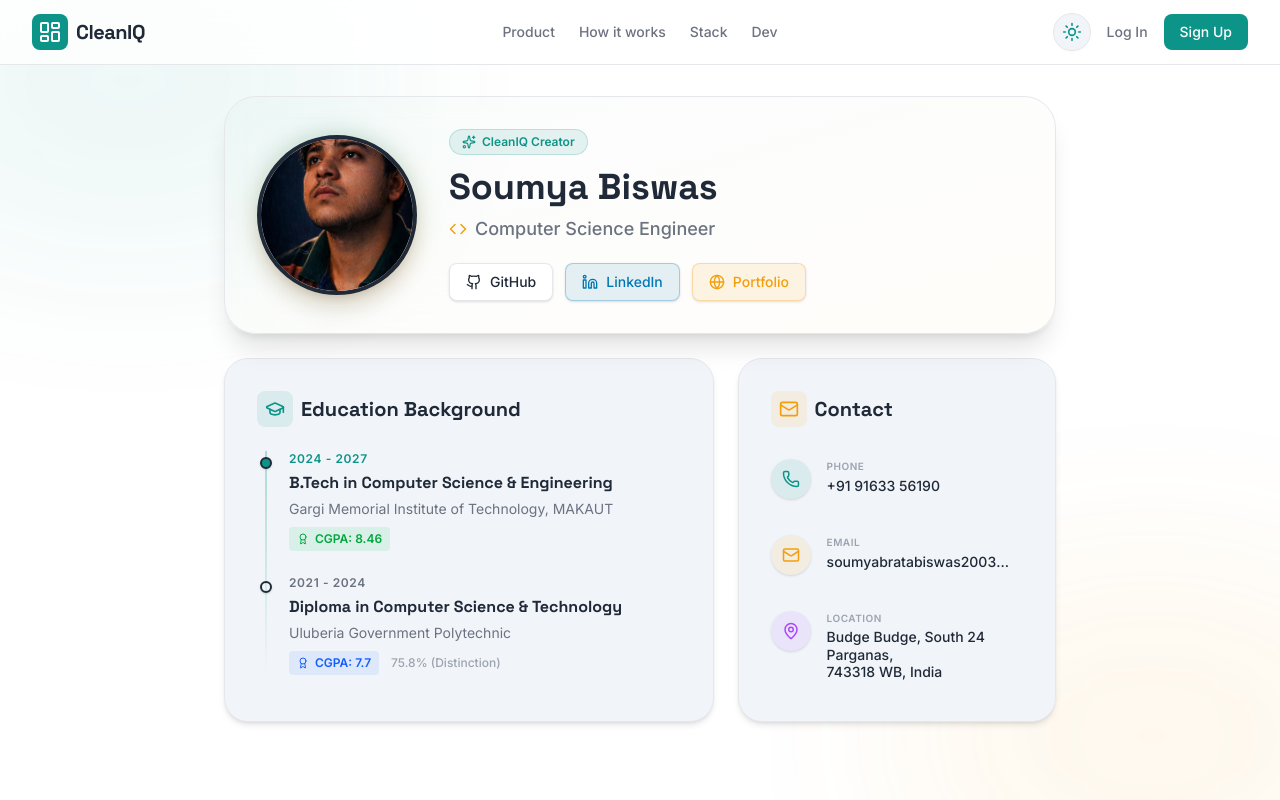
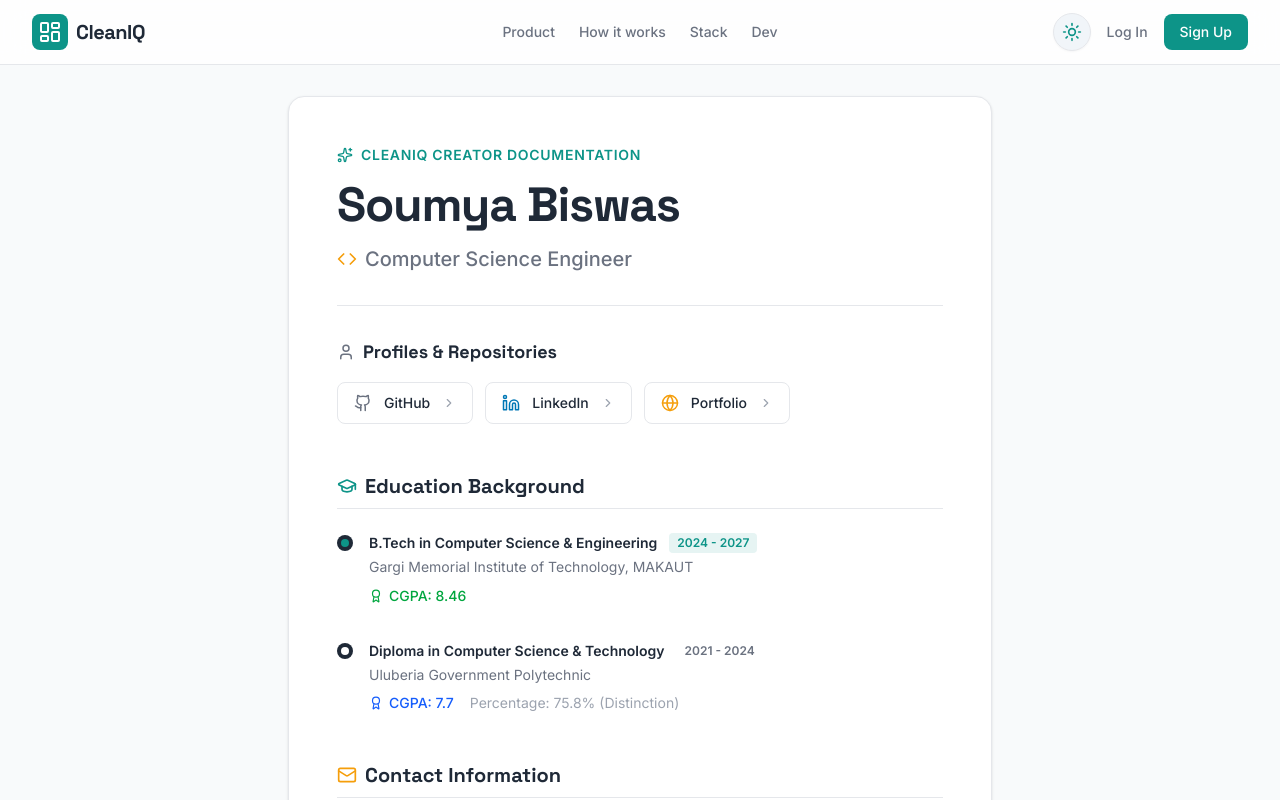
Before and after one commit to NEXTER-Soumya/CleanIQ, a React (Vite) app in the folder frontend/: page /about-developer in a window 1280 px wide. Shown: the top 800 px of the page. Built offline with nearby package versions, Linux system fonts and the light colour scheme.

Commit message:
Redesign Dev page into a structured document

```diff
--- a/frontend/src/pages/AboutDeveloperPage.jsx
+++ b/frontend/src/pages/AboutDeveloperPage.jsx
@@ -1,5 +1,7 @@
 import { motion } from 'framer-motion';
-import { Globe, Mail, Phone, MapPin, GraduationCap, Code, Sparkles, Award } from 'lucide-react';
+import { Globe, Mail, Phone, MapPin, GraduationCap, Code, Sparkles, Award, User, ChevronRight } from 'lucide-react';
+import PageWrapper from '../components/PageWrapper';
+import DocumentTitle from '../components/DocumentTitle';
 
 const GithubIcon = ({ size = 20, className = "" }) => (
   <svg xmlns="http://www.w3.org/2000/svg" width={size} height={size} viewBox="0 0 24 24" fill="none" stroke="currentColor" strokeWidth="2" strokeLinecap="round" strokeLinejoin="round" className={className}>
@@ -15,8 +17,6 @@ const LinkedinIcon = ({ size = 20, className = "" }) => (
     <circle cx="4" cy="4" r="2"></circle>
   </svg>
 );
-import PageWrapper from '../components/PageWrapper';
-import DocumentTitle from '../components/DocumentTitle';
 
 export default function AboutDeveloperPage() {
   const containerVariants = {
@@ -24,171 +24,138 @@ export default function AboutDeveloperPage() {
     visible: {
       opacity: 1,
       transition: {
-        staggerChildren: 0.1
+        staggerChildren: 0.05
       }
     }
   };
 
   const itemVariants = {
-    hidden: { opacity: 0, y: 20 },
+    hidden: { opacity: 0, y: 10 },
     visible: {
       opacity: 1,
       y: 0,
-      transition: { type: 'spring', stiffness: 100, damping: 20 }
+      transition: { duration: 0.4 }
     }
   };
 
   return (
-    <PageWrapper className="min-h-screen bg-surface relative overflow-hidden py-16 lg:py-24">
+    <PageWrapper className="min-h-screen bg-background relative overflow-hidden py-16 lg:py-24">
       <DocumentTitle title="About the Developer - CleanIQ" />
 
-      {/* Animated Background Elements */}
-      <div className="absolute top-0 left-0 w-full h-full overflow-hidden pointer-events-none z-0">
-        <div className="absolute top-[-10%] left-[-10%] w-[40%] h-[40%] bg-brand/10 rounded-full blur-[100px] animate-pulse" />
-        <div className="absolute bottom-[-10%] right-[-10%] w-[40%] h-[40%] bg-accent/10 rounded-full blur-[100px] animate-pulse" style={{ animationDelay: '2s' }} />
-      </div>
-
-      <div className="max-w-4xl mx-auto px-4 sm:px-6 lg:px-8 relative z-10">
+      <div className="max-w-3xl mx-auto px-4 sm:px-6 lg:px-8 relative z-10">
         <motion.div
-          className="flex flex-col gap-6"
+          className="bg-surface rounded-2xl border border-divider shadow-sm p-8 md:p-12"
           variants={containerVariants}
           initial="hidden"
           animate="visible"
         >
-          {/* Header Card (Glassmorphism) */}
-          <motion.div
-            variants={itemVariants}
-            className="bg-surface-elevated/70 backdrop-blur-xl rounded-[2rem] border border-divider shadow-xl overflow-hidden relative group"
-          >
-            <div className="absolute inset-0 bg-gradient-to-br from-brand/5 to-accent/5 opacity-50 transition-opacity duration-500 group-hover:opacity-100" />
-            <div className="p-6 md:p-8 relative z-10 flex flex-col md:flex-row items-center gap-6 md:gap-8">
-              <div className="relative">
-                <motion.div
-                  className="absolute inset-0 bg-gradient-to-tr from-brand to-accent rounded-full blur-md opacity-40"
-                  animate={{ rotate: 360 }}
-                  transition={{ duration: 15, repeat: Infinity, ease: "linear" }}
-                />
-                <img
-                  src="/soumya-profile.jpg"
-                  alt="Soumya Biswas"
-                  className="w-32 h-32 md:w-40 md:h-40 rounded-full object-cover border-4 border-surface shadow-xl relative z-10 transition-transform duration-500 group-hover:scale-105"
-                />
+          {/* Document Header */}
+          <motion.div variants={itemVariants} className="border-b border-divider pb-8 mb-8">
+            <div className="flex items-center gap-2 text-brand text-sm font-semibold uppercase tracking-wider mb-4">
+              <Sparkles size={16} />
+              <span>CleanIQ Creator Documentation</span>
             </div>
 
-              <div className="text-center md:text-left flex-1">
-                <motion.div
-                  initial={{ opacity: 0, scale: 0.9 }}
-                  animate={{ opacity: 1, scale: 1 }}
-                  transition={{ delay: 0.2 }}
-                  className="inline-flex items-center gap-1.5 px-3 py-1 rounded-full bg-brand/10 border border-brand/20 text-brand text-xs font-semibold mb-3"
-                >
-                  <Sparkles size={14} /> CleanIQ Creator
-                </motion.div>
-                <h1 className="text-3xl md:text-4xl font-bold font-heading mb-2 text-primary">
+            <h1 className="text-4xl md:text-5xl font-bold font-heading mb-4 text-primary tracking-tight">
               Soumya Biswas
             </h1>
-                <p className="text-lg text-secondary mb-5 flex items-center justify-center md:justify-start gap-2 font-medium">
-                  <Code size={18} className="text-accent" /> Computer Science Engineer
+
+            <p className="text-xl text-secondary flex items-center gap-2 font-medium">
+              <Code size={20} className="text-accent" /> Computer Science Engineer
             </p>
+          </motion.div>
 
-                <div className="flex flex-wrap gap-3 justify-center md:justify-start">
-                  <a href="https://github.com/NEXTER-Soumya" target="_blank" rel="noopener noreferrer" className="flex items-center gap-2 bg-surface hover:bg-surface-elevated border border-divider hover:border-brand/50 px-4 py-2 rounded-lg transition-all shadow-sm text-primary text-sm font-medium">
-                    <GithubIcon size={16} /> GitHub
+          {/* Links Section */}
+          <motion.div variants={itemVariants} className="mb-12">
+            <h2 className="text-lg font-semibold text-primary mb-4 flex items-center gap-2">
+              <User size={18} className="text-secondary" /> Profiles & Repositories
+            </h2>
+            <div className="flex flex-col sm:flex-row gap-3">
+              <a href="https://github.com/NEXTER-Soumya" target="_blank" rel="noopener noreferrer" className="flex items-center gap-3 bg-background hover:bg-surface-elevated border border-divider hover:border-brand/50 px-4 py-2.5 rounded-lg transition-colors text-primary text-sm font-medium">
+                <GithubIcon size={18} className="text-secondary" /> GitHub <ChevronRight size={14} className="ml-auto text-tertiary" />
               </a>
-                  <a href="https://www.linkedin.com/in/soumyabiswas2003/" target="_blank" rel="noopener noreferrer" className="flex items-center gap-2 bg-[#0077b5]/10 hover:bg-[#0077b5]/20 border border-[#0077b5]/30 px-4 py-2 rounded-lg transition-all shadow-sm text-[#0077b5] text-sm font-medium">
-                    <LinkedinIcon size={16} /> LinkedIn
+              <a href="https://www.linkedin.com/in/soumyabiswas2003/" target="_blank" rel="noopener noreferrer" className="flex items-center gap-3 bg-background hover:bg-surface-elevated border border-divider hover:border-[#0077b5]/50 px-4 py-2.5 rounded-lg transition-colors text-primary text-sm font-medium">
+                <LinkedinIcon size={18} className="text-[#0077b5]" /> LinkedIn <ChevronRight size={14} className="ml-auto text-tertiary" />
               </a>
-                  <a href="https://biswasoumya.vercel.app/" target="_blank" rel="noopener noreferrer" className="flex items-center gap-2 bg-accent/10 hover:bg-accent/20 border border-accent/30 px-4 py-2 rounded-lg transition-all shadow-sm text-accent text-sm font-medium">
-                    <Globe size={16} /> Portfolio
+              <a href="https://biswasoumya.vercel.app/" target="_blank" rel="noopener noreferrer" className="flex items-center gap-3 bg-background hover:bg-surface-elevated border border-divider hover:border-accent/50 px-4 py-2.5 rounded-lg transition-colors text-primary text-sm font-medium">
+                <Globe size={18} className="text-accent" /> Portfolio <ChevronRight size={14} className="ml-auto text-tertiary" />
               </a>
-                </div>
-              </div>
             </div>
           </motion.div>
 
-          <div className="grid grid-cols-1 md:grid-cols-5 gap-6">
-            {/* Education Card (Takes 3 columns) */}
-            <motion.div variants={itemVariants} className="md:col-span-3 bg-surface-elevated rounded-[1.5rem] border border-divider shadow-md p-6 md:p-8 hover:border-brand/30 transition-colors">
-              <h2 className="text-xl font-bold text-primary font-heading mb-6 flex items-center gap-2">
-                <div className="p-2 bg-brand/10 text-brand rounded-lg"><GraduationCap size={20} /></div>
-                Education Background
+          {/* Education Section */}
+          <motion.div variants={itemVariants} className="mb-12">
+            <h2 className="text-xl font-bold font-heading text-primary border-b border-divider pb-2 mb-6 flex items-center gap-2">
+              <GraduationCap size={20} className="text-brand" /> Education Background
             </h2>
 
-              <div className="space-y-6 relative before:absolute before:inset-0 before:ml-2 before:h-full before:w-0.5 before:bg-gradient-to-b before:from-brand/30 before:to-transparent">
+            <div className="space-y-8 pl-2">
 
               {/* Degree 1 */}
-                <div className="relative pl-8">
-                  <div className="absolute left-[3px] top-1.5 w-3 h-3 rounded-full border-2 border-surface bg-brand shadow z-10" />
-                  <div className="flex items-center justify-between mb-1">
-                    <span className="text-xs font-bold text-brand uppercase tracking-wider">2024 - 2027</span>
+              <div className="relative pl-6 before:absolute before:left-0 before:top-2 before:bottom-[-2rem] before:w-px before:bg-divider last:before:hidden">
+                <div className="absolute left-[-4px] top-1.5 w-2 h-2 rounded-full bg-brand ring-4 ring-surface" />
+                <div className="flex items-center gap-3 mb-1">
+                  <span className="text-sm font-semibold text-primary">B.Tech in Computer Science & Engineering</span>
+                  <span className="inline-flex items-center px-2 py-0.5 rounded bg-brand/10 text-brand text-xs font-bold">2024 - 2027</span>
                 </div>
-                  <h3 className="font-bold text-primary text-base mb-1">B.Tech in Computer Science & Engineering</h3>
                 <p className="text-sm text-secondary mb-2">Gargi Memorial Institute of Technology, MAKAUT</p>
-                  <div className="inline-flex items-center gap-1.5 px-2 py-1 rounded bg-green-500/10 text-green-600 dark:text-green-400 text-xs font-bold">
-                    <Award size={12} /> CGPA: 8.46
+                <div className="inline-flex items-center gap-1.5 text-green-600 dark:text-green-400 text-sm font-medium">
+                  <Award size={14} /> CGPA: 8.46
                 </div>
               </div>
 
               {/* Degree 2 */}
-                <div className="relative pl-8">
-                  <div className="absolute left-[3px] top-1.5 w-3 h-3 rounded-full border-2 border-surface bg-secondary shadow z-10" />
-                  <div className="flex items-center justify-between mb-1">
-                    <span className="text-xs font-bold text-secondary uppercase tracking-wider">2021 - 2024</span>
+              <div className="relative pl-6 before:absolute before:left-0 before:top-2 before:bottom-[-2rem] before:w-px before:bg-divider last:before:hidden">
+                <div className="absolute left-[-4px] top-1.5 w-2 h-2 rounded-full bg-secondary ring-4 ring-surface" />
+                <div className="flex items-center gap-3 mb-1">
+                  <span className="text-sm font-semibold text-primary">Diploma in Computer Science & Technology</span>
+                  <span className="inline-flex items-center px-2 py-0.5 rounded bg-secondary/10 text-secondary text-xs font-bold">2021 - 2024</span>
                 </div>
-                  <h3 className="font-bold text-primary text-base mb-1">Diploma in Computer Science & Technology</h3>
                 <p className="text-sm text-secondary mb-2">Uluberia Government Polytechnic</p>
-                  <div className="flex items-center gap-3">
-                    <div className="inline-flex items-center gap-1.5 px-2 py-1 rounded bg-blue-500/10 text-blue-600 dark:text-blue-400 text-xs font-bold">
-                      <Award size={12} /> CGPA: 7.7
+                <div className="flex items-center gap-4">
+                  <div className="inline-flex items-center gap-1.5 text-blue-600 dark:text-blue-400 text-sm font-medium">
+                    <Award size={14} /> CGPA: 7.7
                   </div>
-                    <span className="text-xs font-medium text-tertiary">75.8% (Distinction)</span>
+                  <span className="text-sm text-tertiary">Percentage: 75.8% (Distinction)</span>
                 </div>
               </div>
 
             </div>
           </motion.div>
 
-            {/* Contact Card (Takes 2 columns) */}
-            <motion.div variants={itemVariants} className="md:col-span-2 bg-surface-elevated rounded-[1.5rem] border border-divider shadow-md p-6 md:p-8 hover:border-accent/30 transition-colors flex flex-col">
-              <h2 className="text-xl font-bold text-primary font-heading mb-6 flex items-center gap-2">
-                <div className="p-2 bg-accent/10 text-accent rounded-lg"><Mail size={20} /></div>
-                Contact
+          {/* Contact Section */}
+          <motion.div variants={itemVariants}>
+            <h2 className="text-xl font-bold font-heading text-primary border-b border-divider pb-2 mb-6 flex items-center gap-2">
+              <Mail size={20} className="text-accent" /> Contact Information
             </h2>
 
-              <div className="flex-1 flex flex-col gap-5">
-                <a href="tel:+919163356190" className="group flex items-start gap-4 hover:bg-surface/50 p-2 -ml-2 rounded-xl transition-colors">
-                  <div className="w-10 h-10 shrink-0 rounded-full bg-brand/10 text-brand flex items-center justify-center group-hover:bg-brand group-hover:text-white transition-all shadow-sm">
-                    <Phone size={18} />
+            <div className="grid sm:grid-cols-2 gap-6 bg-background rounded-xl p-6 border border-divider">
+              <div className="flex items-start gap-3">
+                <Phone size={18} className="text-secondary mt-0.5" />
+                <div>
+                  <p className="text-xs font-semibold text-tertiary uppercase tracking-wider mb-1">Phone</p>
+                  <a href="tel:+919163356190" className="text-sm font-medium text-primary hover:text-brand transition-colors">+91 91633 56190</a>
                 </div>
-                  <div className="overflow-hidden">
-                    <p className="text-[10px] font-semibold text-tertiary uppercase tracking-wider mb-0.5">Phone</p>
-                    <p className="text-sm font-medium text-primary group-hover:text-brand transition-colors">+91 91633 56190</p>
               </div>
-                </a>
 
-                <a href="mailto:soumyabratabiswas2003@gmail.com" className="group flex items-start gap-4 hover:bg-surface/50 p-2 -ml-2 rounded-xl transition-colors">
-                  <div className="w-10 h-10 shrink-0 rounded-full bg-accent/10 text-accent flex items-center justify-center group-hover:bg-accent group-hover:text-white transition-all shadow-sm">
-                    <Mail size={18} />
+              <div className="flex items-start gap-3">
+                <Mail size={18} className="text-secondary mt-0.5" />
+                <div>
+                  <p className="text-xs font-semibold text-tertiary uppercase tracking-wider mb-1">Email</p>
+                  <a href="mailto:soumyabratabiswas2003@gmail.com" className="text-sm font-medium text-primary hover:text-accent transition-colors">soumyabratabiswas2003@gmail.com</a>
                 </div>
-                  <div className="overflow-hidden">
-                    <p className="text-[10px] font-semibold text-tertiary uppercase tracking-wider mb-0.5">Email</p>
-                    <p className="text-sm font-medium text-primary group-hover:text-accent transition-colors truncate">soumyabratabiswas2003@gmail.com</p>
               </div>
-                </a>
 
-                <div className="group flex items-start gap-4 hover:bg-surface/50 p-2 -ml-2 rounded-xl transition-colors">
-                  <div className="w-10 h-10 shrink-0 rounded-full bg-purple-500/10 text-purple-500 flex items-center justify-center group-hover:bg-purple-500 group-hover:text-white transition-all shadow-sm">
-                    <MapPin size={18} />
-                  </div>
-                  <div className="overflow-hidden">
-                    <p className="text-[10px] font-semibold text-tertiary uppercase tracking-wider mb-0.5">Location</p>
-                    <p className="text-sm font-medium text-primary leading-tight">Budge Budge, South 24 Parganas,<br/>743318 WB, India</p>
+              <div className="flex items-start gap-3 sm:col-span-2">
+                <MapPin size={18} className="text-secondary mt-0.5" />
+                <div>
+                  <p className="text-xs font-semibold text-tertiary uppercase tracking-wider mb-1">Location</p>
+                  <p className="text-sm font-medium text-primary">Budge Budge, South 24 Parganas, 743318 WB, India</p>
                 </div>
               </div>
             </div>
           </motion.div>
 
-          </div>
         </motion.div>
       </div>
     </PageWrapper>
```
Lines whose indentation alone changed are shown as unchanged.
